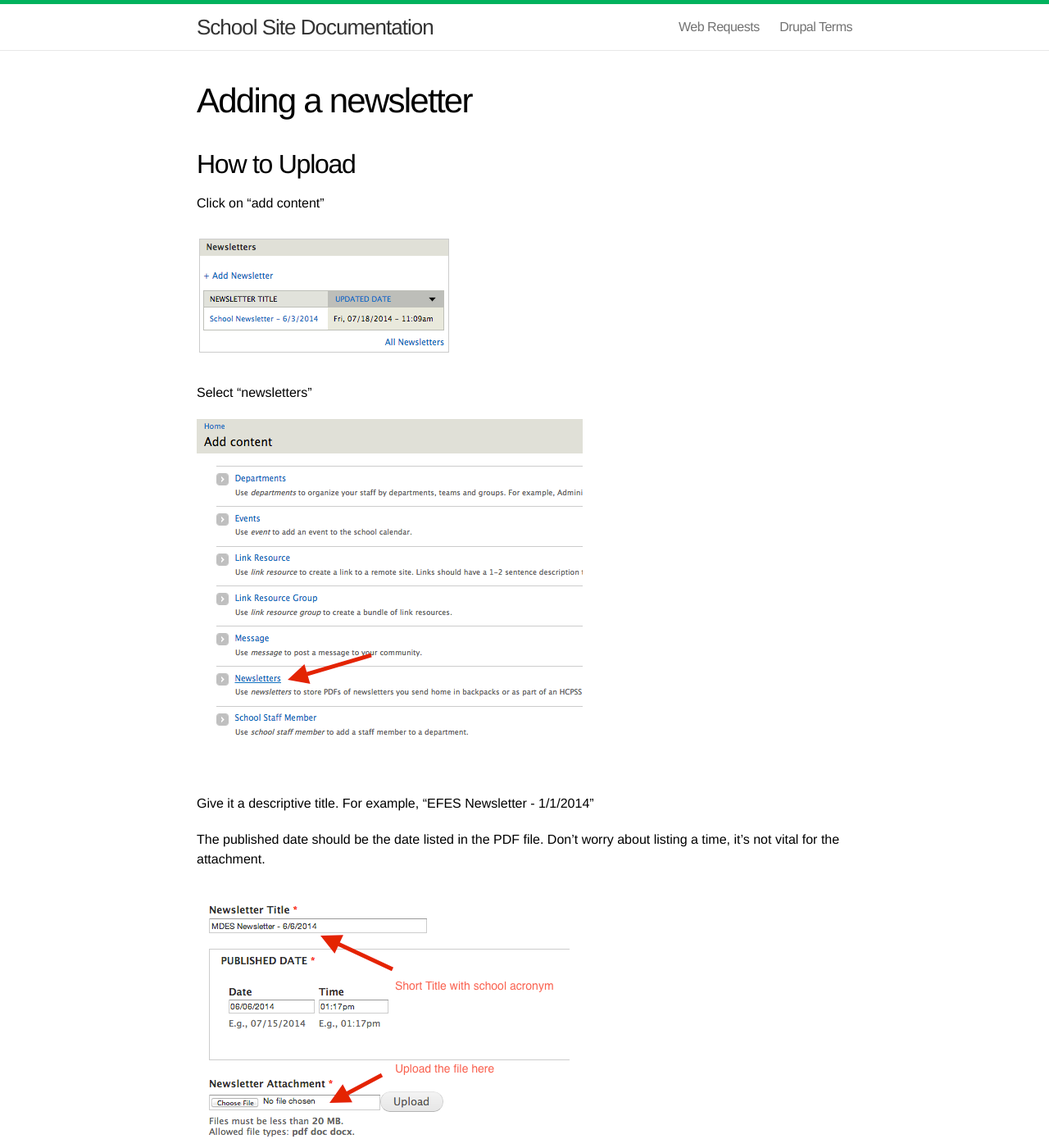
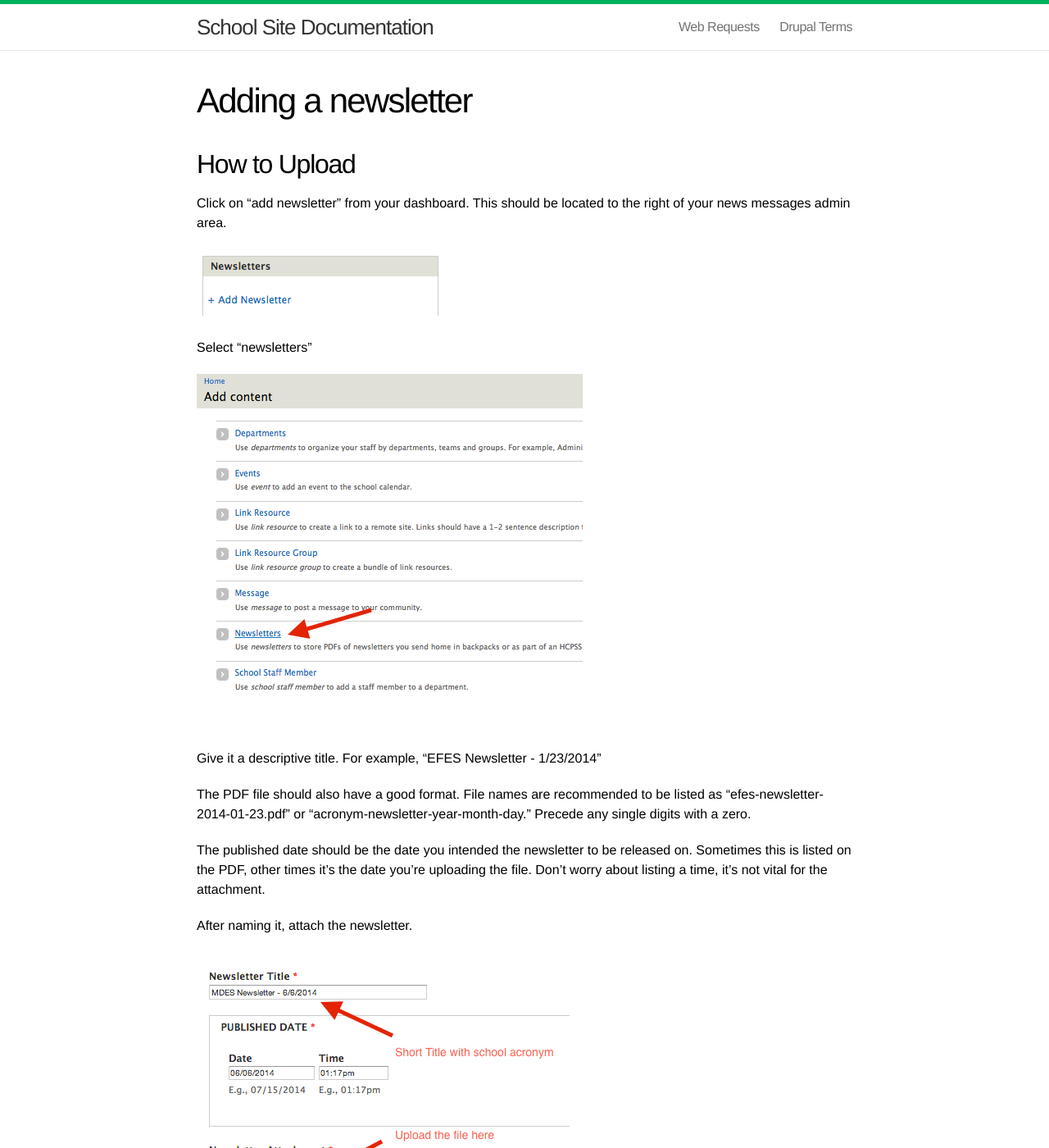
Before and after one commit to HCPSS/schoolsites-help, a Jekyll site: the page built from _posts/2014-07-15-uploading-newsletter.md, in a window 1280 px wide and 1400 px high. Shown: the whole window at 82% size. Built offline with Jekyll 4.4.1, drawn with Linux system fonts in a browser that asks for light colours; Markdown is read by kramdown in place of the engine named in the settings; some of the changed text lies outside the part shown.

Commit message:
edited content to match trainings

```diff
--- a/_posts/2014-07-15-uploading-newsletter.md
+++ b/_posts/2014-07-15-uploading-newsletter.md
@@ -5,20 +5,22 @@ title: "Adding a newsletter"
 
 ## How to Upload
 
-Click on "add content"
+Click on "add newsletter" from your dashboard. This should be located to the right of your news messages admin area.
 
-![add content](/schoolsites-help/images/newsletter/add-newsletter.png)
+![add newsletter](/schoolsites-help/images/newsletter/add-newsletter.png)
 
 Select "newsletters"
 
 ![select newsletter](/schoolsites-help/images/newsletter/newsletter-selection.png)
 
-Give it a descriptive title. For example, "EFES Newsletter - 1/1/2014"
+Give it a descriptive title. For example, "EFES Newsletter - 1/23/2014"
 
-The published date should be the date listed in the PDF file. Don't worry about listing a time, it's not vital for the attachment.
+The PDF file should also have a good format. File names are recommended to be listed as "efes-newsletter-2014-01-23.pdf" or "acronym-newsletter-year-month-day." Precede any single digits with a zero.
+
+The published date should be the date you intended the newsletter to be released on. Sometimes this is listed on the PDF, other times it's the date you're uploading the file. Don't worry about listing a time, it's not vital for the attachment.
+
+After naming it, attach the newsletter.
 
 ![name and upload](/schoolsites-help/images/newsletter/name-and-upload.png)
 
-After naming it, attach the newsletter.
-
-Click save, or save and add another if you have more newsletters to upload.
+Click save, or "save and add another" if you have more newsletters to upload.
```
Also changed, not shown: images/newsletter/add-newsletter.png.
